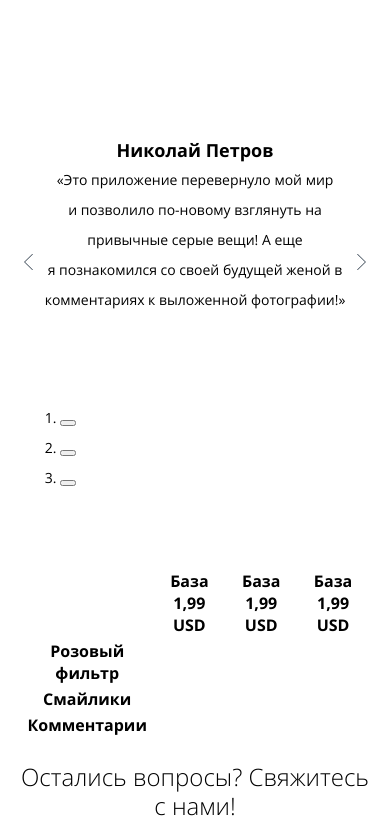
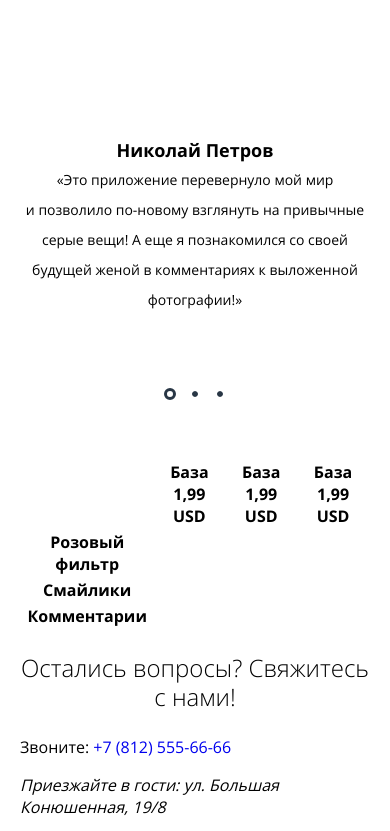
Before and after one commit to petrmileshko/pink, a website: page source/index.html in a window 390 px wide. Shown: the part 1280-2111 px from the top of the page. Drawn offline with nearby package versions, Linux system fonts and the light colour scheme; files that its build step writes are made by us from their sources.

Commit message:
updated slider indicators
Стили для кнопок слайдера

```diff
--- a/source/index.html
+++ b/source/index.html
@@ -214,19 +214,19 @@
           <span class="visually-hidden">вперед</span>
         </button>
 
-        <ol class="slider__indicators">
+        <ol class="slider__indicators slider__indicators--nojs">
           <li class="slider__indicator">
-            <button class="slider__toggler slider__toggler--active" type="button" data-toggle="1">
+            <button class="slider__toggler" type="button" data-toggler="active" data-toggle="1">
               <span class="visually-hidden">Отзыв от Николай Петров</span>
             </button>
           </li>
           <li class="slider__indicator">
-            <button class="slider__toggler" type="button" data-toggle="2">
+            <button class="slider__toggler" type="button" data-toggler="" data-toggle="2">
               <span class="visually-hidden">Отзыв от Петр Николаев</span>
             </button>
           </li>
           <li class="slider__indicator">
-            <button class="slider__toggler" type="button" data-toggle="3">
+            <button class="slider__toggler" type="button" data-toggler="" data-toggle="3">
               <span class="visually-hidden">Отзыв от Наталья Белова</span>
             </button>
           </li>
--- a/source/sass/blocks/slider.scss
+++ b/source/sass/blocks/slider.scss
@@ -1,10 +1,14 @@
 .slider {
-  display: grid;
-  grid-template-columns: 18px 1fr 18px;
-  align-items: center;
+  display: block;
 
   &--nojs {
     display: block;
+  }
+
+  @media (min-width: $min-desktop) {
+    display: grid;
+    grid-template-columns: 18px 1fr 18px;
+    align-items: center;
   }
 }
 
@@ -23,6 +27,7 @@
 }
 
 .slider__button {
+  display: none;
   width: 18px;
   height: 16px;
   padding: 0;
@@ -32,6 +37,10 @@
 
   &--nojs {
     display: none;
+  }
+
+  @media (min-width: $min-desktop) {
+    display: block;
   }
 
   &::before {
@@ -69,3 +78,47 @@
     opacity: 0.3;
   }
 }
+
+.slider__indicators {
+  display: flex;
+  justify-content: center;
+  padding: 0;
+  margin: 0;
+  list-style-type: none;
+
+  &--nojs {
+    display: none;
+  }
+
+  @media (min-width: $min-desktop) {
+    display: none;
+  }
+}
+
+.slider__indicator {
+  display: flex;
+  align-items: center;
+  justify-content: center;
+  width: 9px;
+  height: 9px;
+
+  &:not(:last-of-type) {
+    margin-right: 16px;
+  }
+}
+
+.slider__toggler {
+  width: 6px;
+  height: 6px;
+  padding: 0;
+  background-color: #283645;
+  border: none;
+  outline: 3px solid #ffffff;
+  border-radius: 50px;
+  cursor: pointer;
+
+  &[data-toggler="active"] {
+    background-color: #ffffff;
+    outline: 3px solid #283645;
+  }
+}
--- a/source/sass/blocks/testimonials.scss
+++ b/source/sass/blocks/testimonials.scss
@@ -30,7 +30,6 @@
   &:not(:last-of-type) {
     margin-bottom: 30px;
   }
-
 }
 
 .testimonials__author {
```
